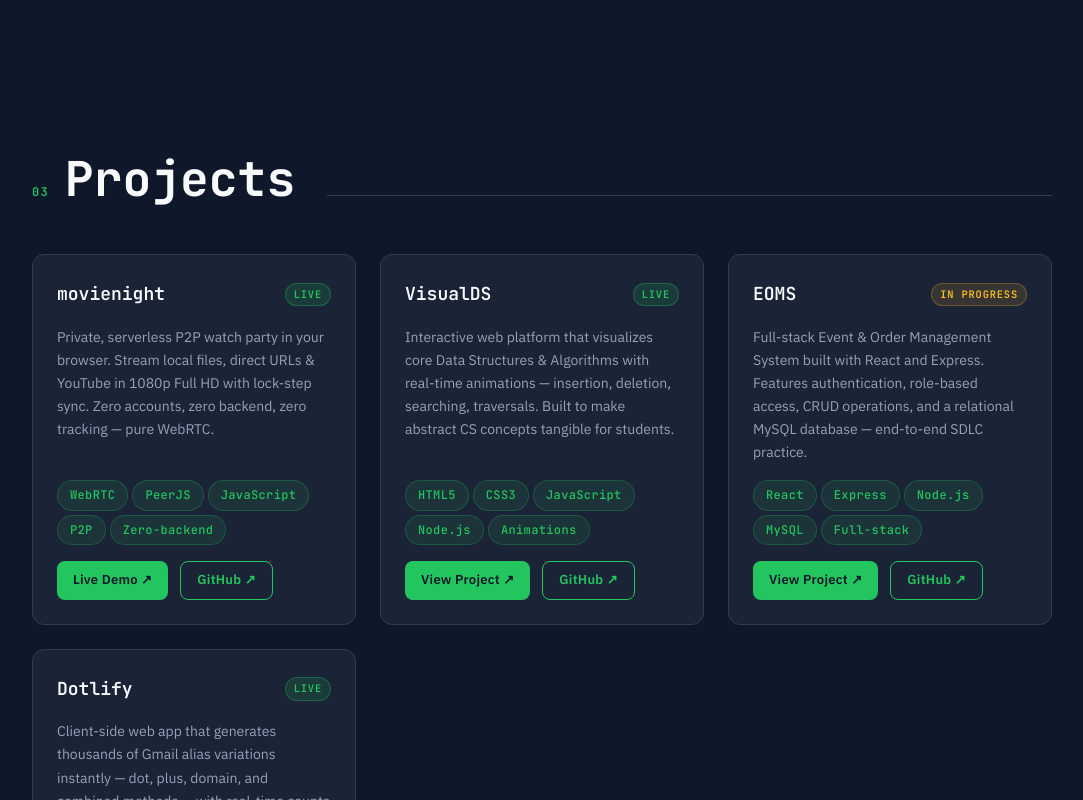
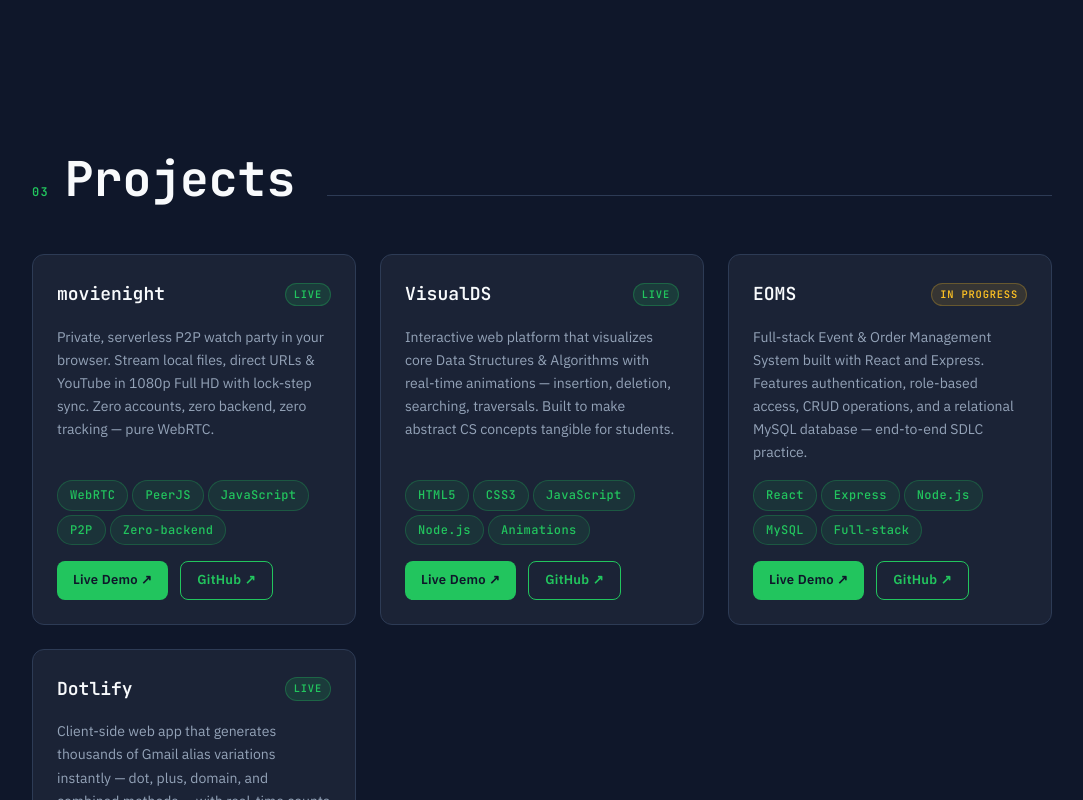
Before and after one commit to sagegallant/Portfolio, a plain HTML site: page index.html in a window 1280 px wide. Shown: the part 1921-2721 px from the top of the page, without its empty margins (98-1181 px from the left). Drawn offline with Linux system fonts and the light colour scheme.

Commit message:
feat: use Photo.jpg and update live project links

```diff
--- a/index.html
+++ b/index.html
@@ -16,13 +16,13 @@
   <meta property="og:title" content="Ram Chouhan — Full-Stack Developer">
   <meta property="og:description" content="MCA @ MANIT Bhopal | WebRTC, Node.js, React, C/C++ | Builder of real-time P2P systems">
   <meta property="og:url" content="https://sagegallant.github.io/portfolio/">
-  <meta property="og:image" content="https://avatars.githubusercontent.com/u/61646026?v=4">
+  <meta property="og:image" content="https://sagegallant.github.io/portfolio/assets/Photo.jpg">
 
   <!-- Twitter -->
   <meta name="twitter:card" content="summary">
   <meta name="twitter:title" content="Ram Chouhan — Full-Stack Developer">
   <meta name="twitter:description" content="MCA @ MANIT Bhopal | WebRTC, React, Node.js">
-  <meta name="twitter:image" content="https://avatars.githubusercontent.com/u/61646026?v=4">
+  <meta name="twitter:image" content="https://sagegallant.github.io/portfolio/assets/Photo.jpg">
 
   <!-- Fonts: preconnect first, then load -->
   <link rel="preconnect" href="https://fonts.googleapis.com">
@@ -93,7 +93,7 @@
 
         <div class="about-grid">
           <div class="about-avatar reveal">
-            <img src="https://avatars.githubusercontent.com/u/61646026?v=4"
+            <img src="assets/Photo.jpg"
                  alt="Ram Chouhan — profile photo"
                  width="160" height="160"
                  loading="lazy">
@@ -237,8 +237,8 @@
               <span class="tag-chip">Animations</span>
             </div>
             <div class="project-links">
-              <a href="https://github.com/sagegallant/VisualDS" class="btn btn-primary btn-sm"
-                 target="_blank" rel="noopener noreferrer">View Project ↗</a>
+              <a href="https://sagegallant.github.io/VisualDS/" class="btn btn-primary btn-sm"
+                 target="_blank" rel="noopener noreferrer">Live Demo ↗</a>
               <a href="https://github.com/sagegallant/VisualDS" class="btn btn-secondary btn-sm"
                  target="_blank" rel="noopener noreferrer">GitHub ↗</a>
             </div>
@@ -263,8 +263,8 @@
               <span class="tag-chip">Full-stack</span>
             </div>
             <div class="project-links">
-              <a href="https://github.com/sagegallant/EOMS" class="btn btn-primary btn-sm"
-                 target="_blank" rel="noopener noreferrer">View Project ↗</a>
+              <a href="https://sagegallant.github.io/EOMS/" class="btn btn-primary btn-sm"
+                 target="_blank" rel="noopener noreferrer">Live Demo ↗</a>
               <a href="https://github.com/sagegallant/EOMS" class="btn btn-secondary btn-sm"
                  target="_blank" rel="noopener noreferrer">GitHub ↗</a>
             </div>
```
Also changed, not shown: assets/Photo.jpg (added).
